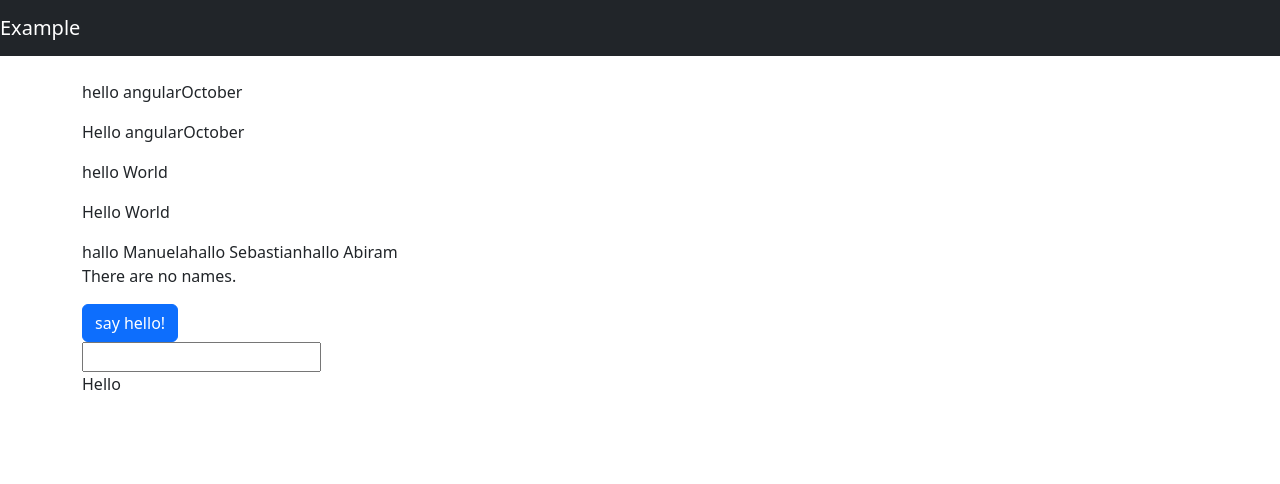
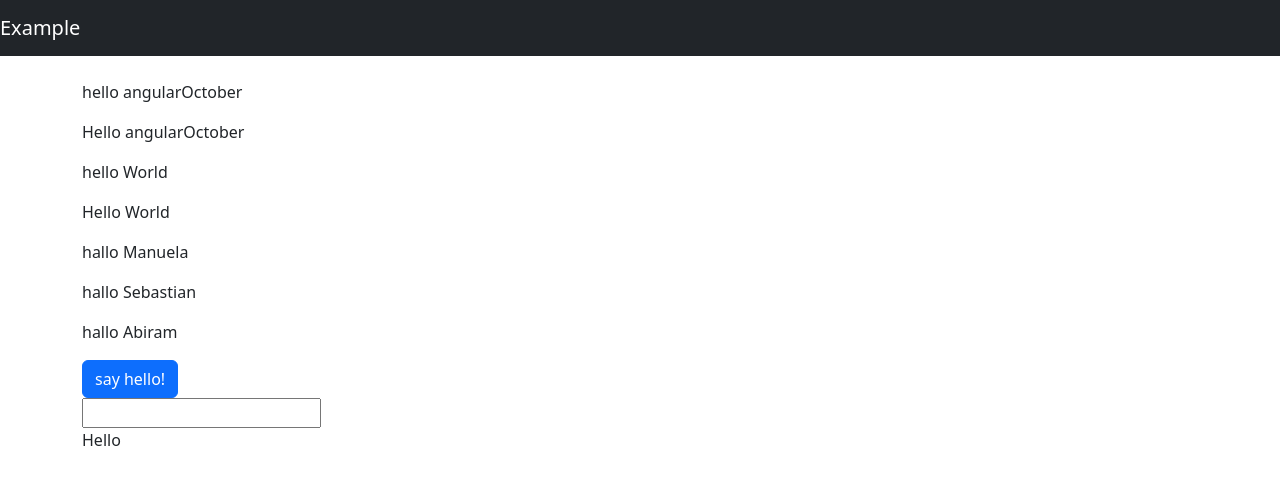
Before and after one commit to geyuqiu/angular-workshop, an Angular app in the folder angularOctober/: page / in a window 1280 px wide. Shown: the top 484 px of the page. Built offline with nearby package versions, Linux system fonts and the light colour scheme.

Commit message:
add unit test for hello list (ngfor)

```diff
--- a/angularOctober/src/app/components/hello-list/hello-list.component.html
+++ b/angularOctober/src/app/components/hello-list/hello-list.component.html
@@ -1,11 +1,11 @@
 @for (name of names; track name) {
-  <ng-container>hallo {{ name }}</ng-container>
+  <p>hallo {{ name }}</p>
 } @empty {
-  <ng-container>There are no names.</ng-container>
+  <p>There are no names.</p>
 }
 
-@for (name of noNames; track name) {
-  <p>hallo {{ name }}</p>
-} @empty {
-  <p>There are no names. </p>
-}
+<!--@for (name of noNames; track name) {-->
+<!--  <p>hallo {{ name }}</p>-->
+<!--} @empty {-->
+<!--  <p>There are no names. </p>-->
+<!--}-->
```
Also changed, not shown: 1 other file (tests, documents, lock files or other folders).
